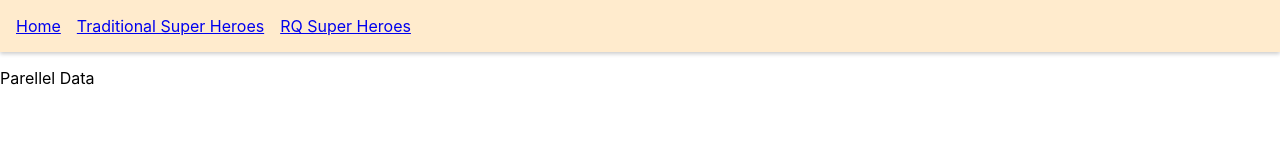
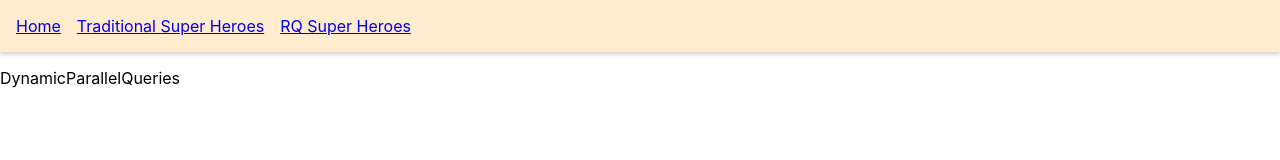
Before and after one commit to dewMyth/react-query-tutorial, a React (Create React App) app: page /parellel-queries/1 in a window 1280 px wide. Shown: the top 160 px of the page. Built offline with nearby package versions, Linux system fonts and the light colour scheme; data requests are answered from the project's data file.

Commit message:
Dynamic parallel queries

```diff
--- a/src/App.js
+++ b/src/App.js
@@ -9,6 +9,7 @@ import RQSuperHeroesPage from "./components/RQSuperHeroes.page";
 import { SuperHeroesPage } from "./components/SuperHeroes.page";
 import RQSuperhero from "./components/RQSuperhero";
 import ParellelQueries from "./components/ParellelQueries";
+import DynamicParallelQueries from "./components/DynamicParallelQueries";
 
 const queryClient = new QueryClient();
 
@@ -31,6 +32,9 @@ function App() {
             </ul>
           </nav>
           <Switch>
+            <Route path="/parellel-queries/:heroId">
+              <DynamicParallelQueries heroIds={[1, 3]} />
+            </Route>
             <Route path="/parellel-queries">
               <ParellelQueries />
             </Route>
--- /dev/null
+++ b/src/components/DynamicParallelQueries.jsx
@@ -0,0 +1,20 @@
+import React from "react";
+import { useQueries } from "react-query";
+import axios from "axios";
+
+const fetchASuperhero = async (heroId) => {
+  return axios.get(`http://localhost:4000/superheroes/${heroId}`);
+};
+
+const DynamicParallelQueries = ({ heroIds }) => {
+  const queryResults = useQueries(
+    heroIds.map((heroId) => ({
+      queryKey: ["superhero", heroId],
+      queryFn: () => fetchASuperhero(heroId),
+    }))
+  );
+  console.log(queryResults);
+  return <div>DynamicParallelQueries</div>;
+};
+
+export default DynamicParallelQueries;
```
